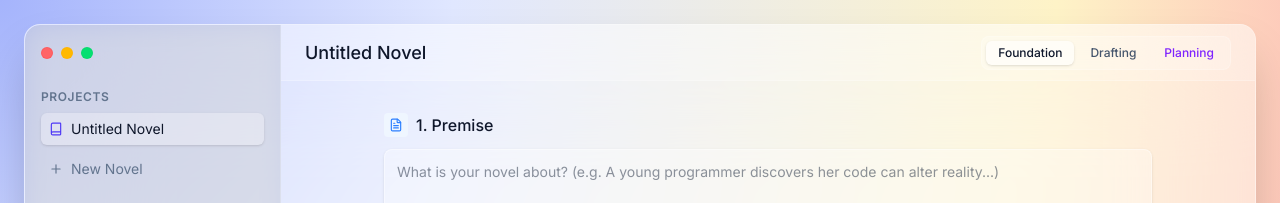
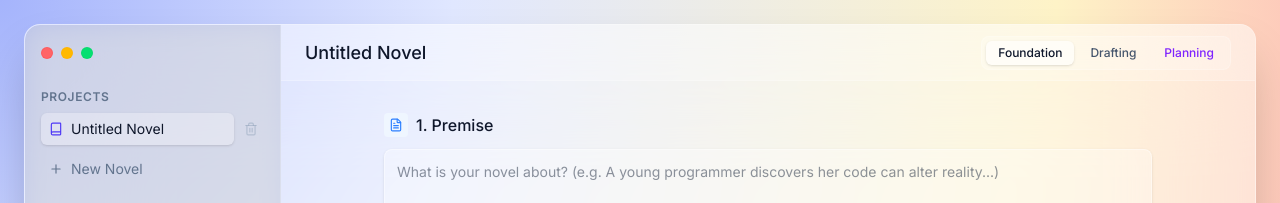
Before and after one commit to theglassdesk/autonovel-ui, a Next.js app: page / in a window 1280 px wide. Both pictures are taken after a click on the button "New Novel". Shown: the top 203 px of the page. Built offline with nearby package versions, Linux system fonts and the light colour scheme.

Commit message:
Update AppSidebar.tsx

```diff
--- a/components/AppSidebar.tsx
+++ b/components/AppSidebar.tsx
@@ -2,10 +2,10 @@
 
 import React from 'react';
 import { useStore } from '@/lib/store';
-import { Settings, Plus, Book, ChevronRight, PenTool } from 'lucide-react';
+import { Settings, Plus, Book, ChevronRight, PenTool, Trash2 } from 'lucide-react';
 
 export function AppSidebar({ onOpenSettings }: { onOpenSettings: () => void }) {
-  const { state, setCurrentProject, createProject } = useStore();
+  const { state, setCurrentProject, createProject, deleteProject } = useStore();
 
   const handleNewProject = () => {
     const title = 'Untitled Novel';
@@ -26,18 +26,31 @@ export function AppSidebar({ onOpenSettings }: { onOpenSettings: () => void }) {
         <h2 className="text-xs font-semibold text-slate-500 uppercase tracking-wider mb-2">Projects</h2>
         <div className="space-y-1">
           {state.projects.map(p => (
+            <div key={p.id} className="group flex items-center gap-1 w-full">
               <button
-              key={p.id}
                 onClick={() => setCurrentProject(p.id)}
-              className={`w-full flex items-center gap-2 px-2 py-1.5 rounded-md text-sm transition-colors ${
+                className={`flex-1 min-w-0 flex items-center gap-2 px-2 py-1.5 rounded-md text-sm transition-colors ${
                   state.currentProjectId === p.id
                     ? 'bg-white/30 text-slate-900 shadow-sm'
                     : 'text-slate-600 hover:bg-white/20'
                 }`}
               >
-              <Book size={14} className={state.currentProjectId === p.id ? 'text-indigo-600' : 'text-slate-500'} />
-              <span className="truncate">{p.title || 'Untitled'}</span>
+                <Book size={14} className={state.currentProjectId === p.id ? 'text-indigo-600 shrink-0' : 'text-slate-500 shrink-0'} />
+                <span className="truncate text-left">{p.title || 'Untitled'}</span>
               </button>
+              <button
+                onClick={(e) => {
+                  e.stopPropagation();
+                  if (confirm('Are you sure? This can\'t be undone.')) {
+                    deleteProject(p.id);
+                  }
+                }}
+                className="p-1.5 text-slate-400/50 hover:text-red-500 hover:bg-white/30 rounded-md transition-all shrink-0"
+                title="Delete Novel"
+              >
+                <Trash2 size={14} />
+              </button>
+            </div>
           ))}
         </div>
 
```
Lines whose indentation alone changed are shown as unchanged.
